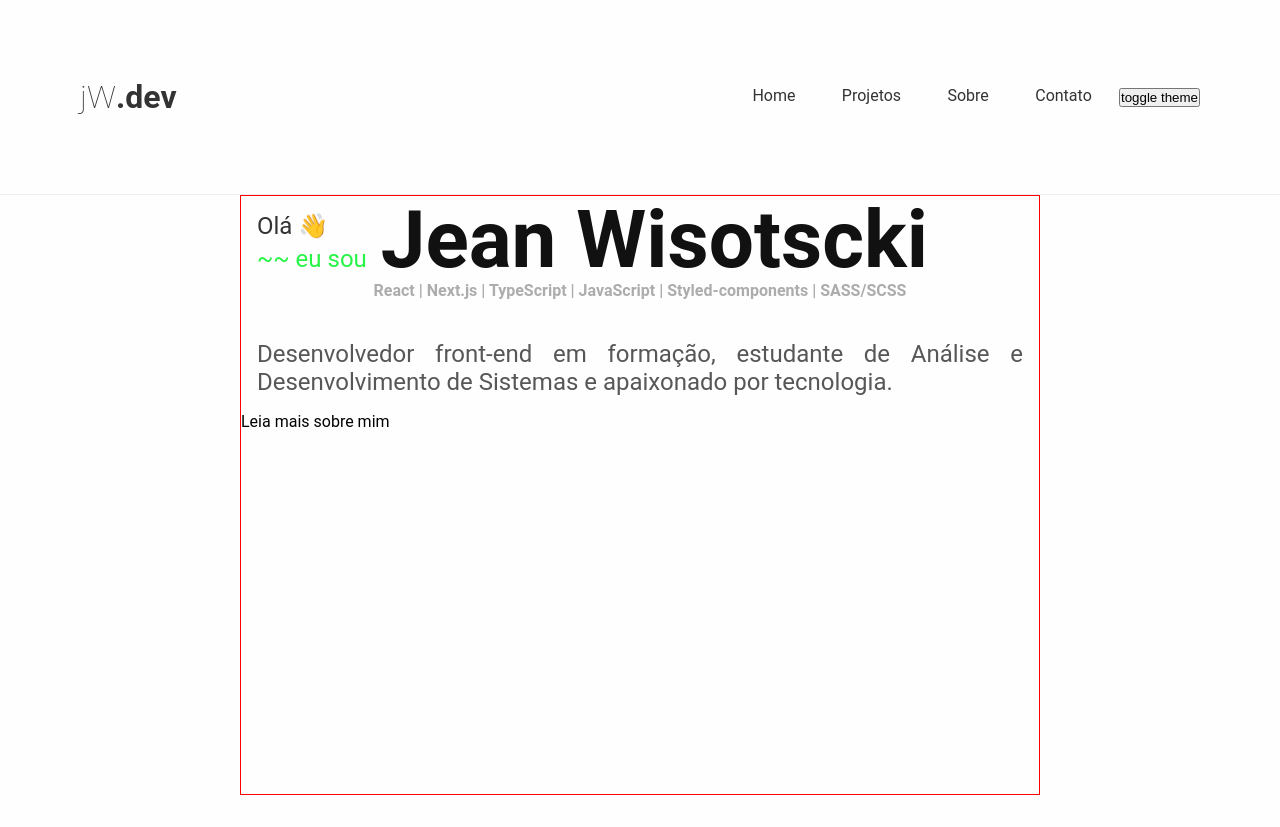
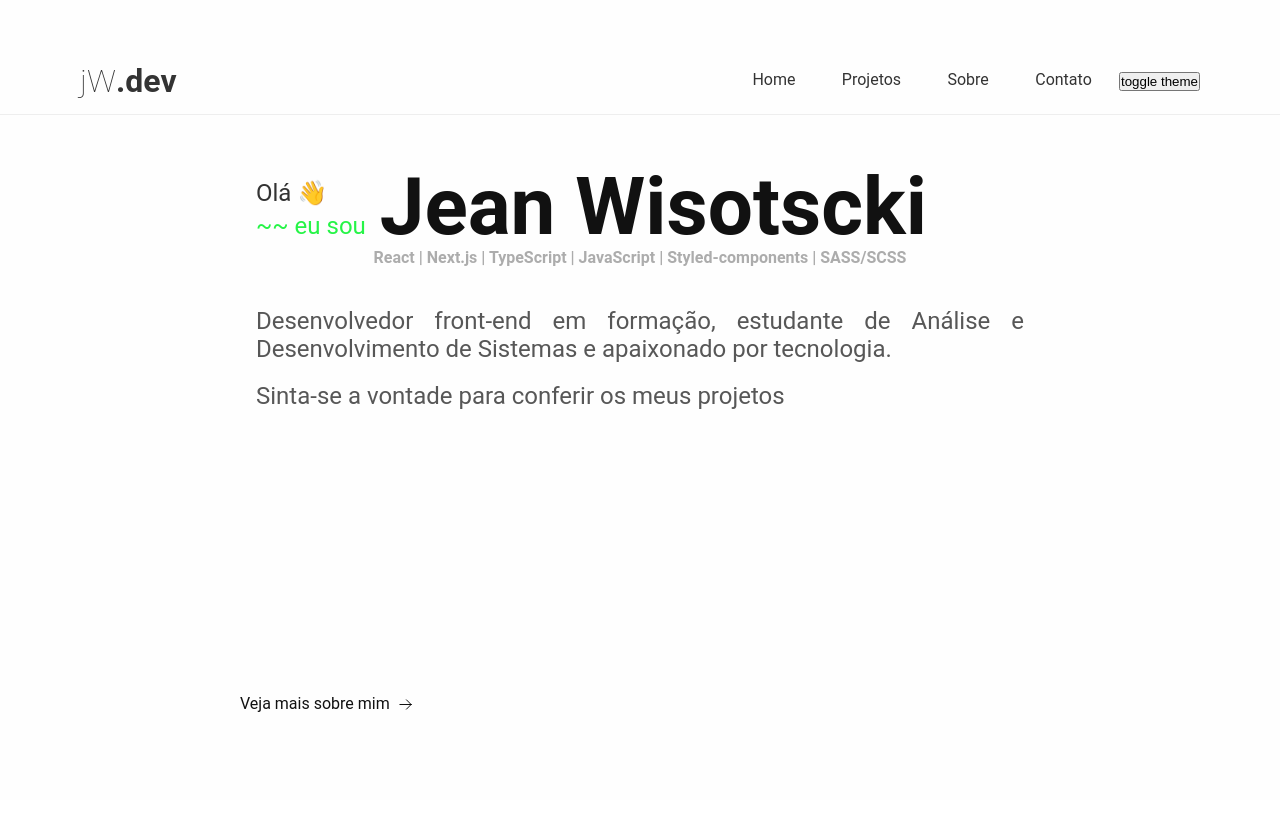
Before and after one commit to jeanwisotscki/portfolio, a Next.js app: page / in a window 1280 px wide. After the commit the page ends 800 px from the top, so only its background shows below. Built offline with nearby package versions, Linux system fonts and the light colour scheme.

Commit message:
refactor: melhorias página home

```diff
--- a/src/components/Header/styles.ts
+++ b/src/components/Header/styles.ts
@@ -1,7 +1,7 @@
 import styled from "styled-components";
 
 export const HeaderContainer = styled.header`
-  padding: 4rem 2rem;
+  padding: 3rem 2rem 0;
   border-bottom: 1px solid ${(props) => props.theme.colors.headerBorder};
 
   @media (max-width: 769px) {
--- a/src/pages/index.tsx
+++ b/src/pages/index.tsx
@@ -1,4 +1,6 @@
 import type { NextPage } from "next";
+import Image from "next/image";
+import Link from "next/link";
 
 import { LayoutBase } from "../components/LayoutBase";
 
@@ -8,6 +10,7 @@ import {
   DescriptionWrapper,
   Header,
   Presentation,
+  SeeMoreContainer,
 } from "./styles";
 
 const Home: NextPage = () => {
@@ -32,8 +35,23 @@ const Home: NextPage = () => {
             Desenvolvedor front-end em formação, estudante de Análise e
             Desenvolvimento de Sistemas e apaixonado por tecnologia.
           </p>
+          <br />
+          <p>
+            Sinta-se a vontade para conferir os meus{" "}
+            <Link href={"/projetos"}>projetos</Link>
+          </p>
         </DescriptionWrapper>
-        <p>Leia mais sobre mim</p>
+        <Link href={"/sobre"}>
+          <SeeMoreContainer>
+            <a>Veja mais sobre mim</a>
+            <Image
+              src="/arrow-right.svg"
+              width={15}
+              height={15}
+              alt="arrow icon"
+            />
+          </SeeMoreContainer>
+        </Link>
       </Container>
     </LayoutBase>
   );
--- a/src/pages/styles.ts
+++ b/src/pages/styles.ts
@@ -1,17 +1,18 @@
-import styled, { keyframes } from "styled-components";
+import styled from "styled-components";
 
 export const Container = styled.div`
   height: 75vh;
   display: flex;
   flex-direction: column;
-  border: 1px solid red;
 `;
 
 export const Header = styled.div`
   padding: 1rem;
+  margin-top: 3rem;
 
   @media (max-width: 769px) {
-    margin-top: 1rem;
+    margin-top: 2rem;
+    padding: 0 1rem;
   }
 `;
 
@@ -38,6 +39,7 @@ export const Presentation = styled.div`
 
       @media (max-width: 769px) {
         font-size: 3rem;
+        line-height: 0.6;
       }
     }
   }
@@ -63,5 +65,28 @@ export const DescriptionWrapper = styled.div`
 
   @media (max-width: 769px) {
     margin-top: 2rem;
+    padding: 0 1rem;
   }
 `;
+
+export const SeeMoreContainer = styled.div`
+  display: flex;
+  align-items: center;
+  gap: 0.5rem;
+  margin-top: auto;
+  transition: 0.3s;
+  cursor: pointer;
+
+  &:hover {
+    gap: 1rem;
+
+    a {
+      border-bottom: 2px solid ${(props) => props.theme.colors.green};
+    }
+  }
+
+  a {
+    color: ${(props) => props.theme.colors.primary};
+    border-bottom: 2px solid transparent;
+  }
+`;
```
Also changed, not shown: public/arrow-right.svg (added).
